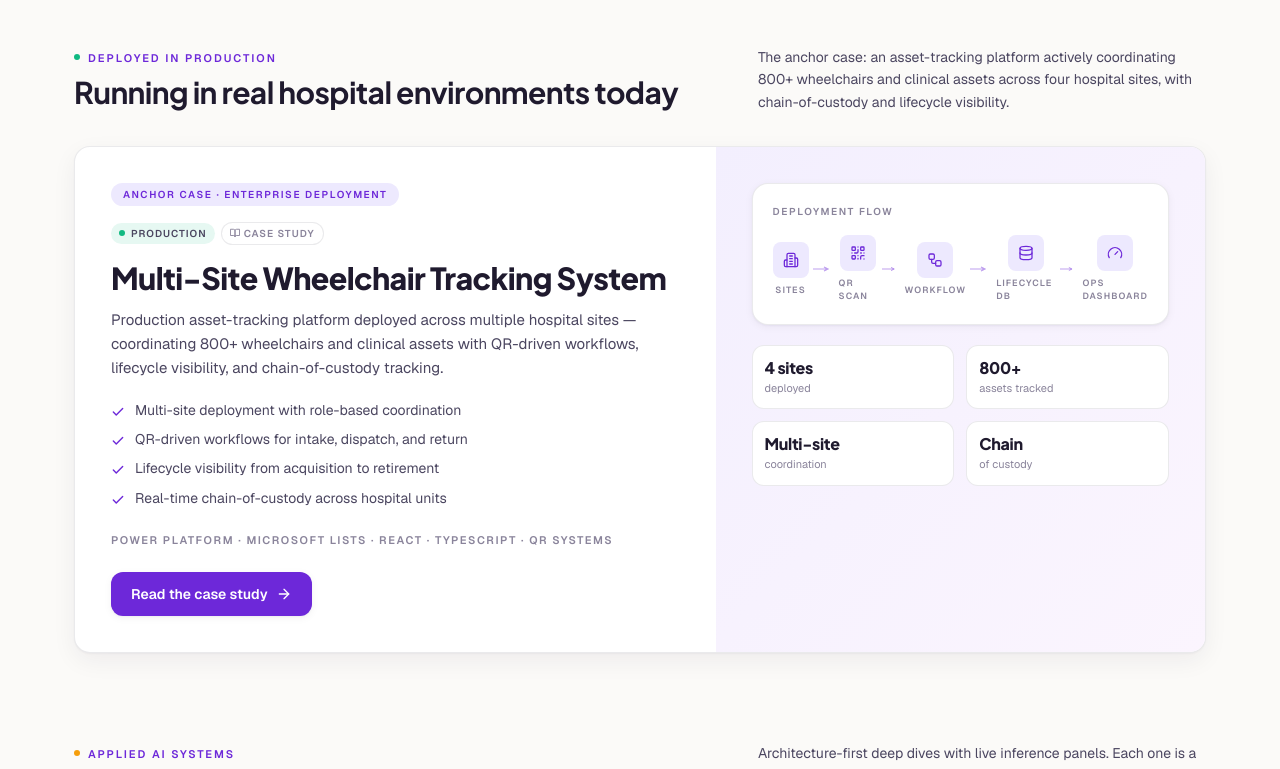
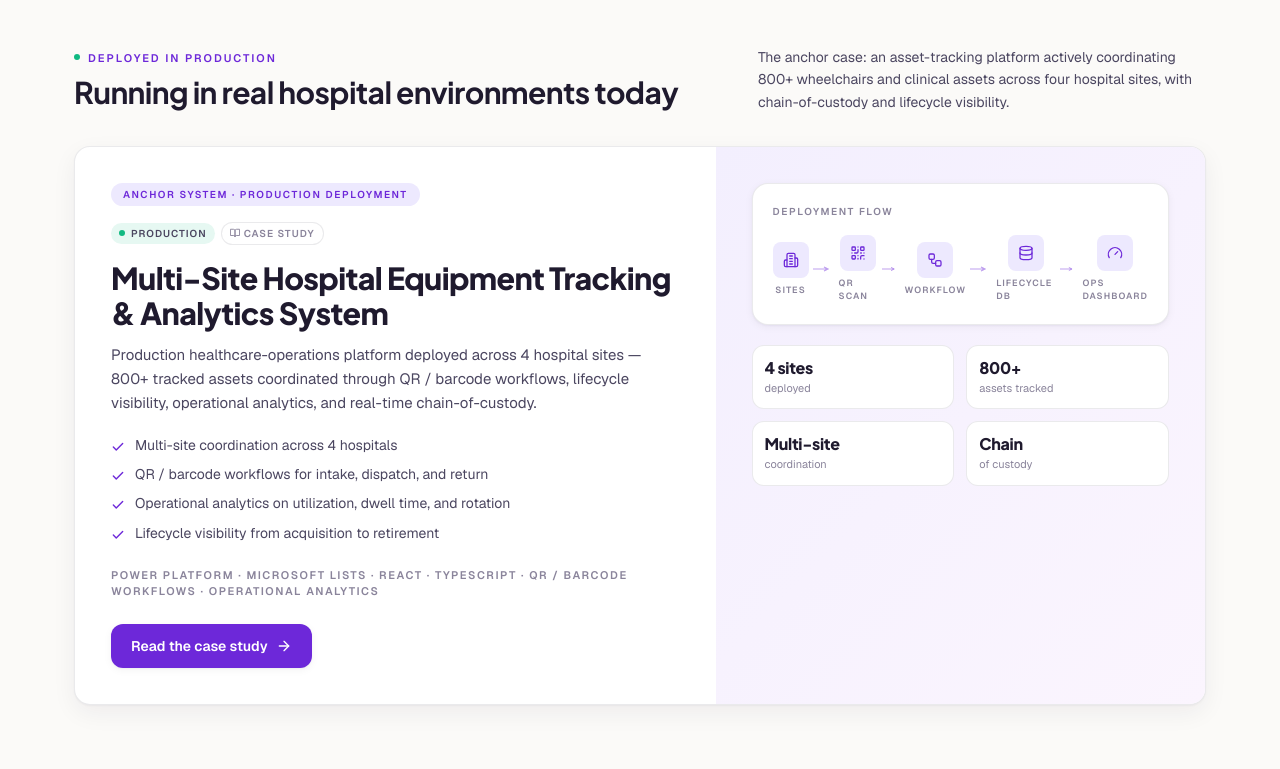
Before and after one commit to lloyd-delacruz/portfolio-website, a Next.js app in the folder frontend/: page /work in a window 1280 px wide. Shown: the part 664-1433 px from the top of the page. Built offline with nearby package versions, Linux system fonts and the light colour scheme.

Commit message:
fix(home): rebrand AnchorCase to Multi-Site Hospital Equipment Tracking & Analytics System

```diff
--- a/frontend/src/components/home/AnchorCase.tsx
+++ b/frontend/src/components/home/AnchorCase.tsx
@@ -23,10 +23,10 @@ const FLOW: FlowNode[] = [
 ]
 
 const BULLETS = [
-  'Multi-site deployment with role-based coordination',
-  'QR-driven workflows for intake, dispatch, and return',
+  'Multi-site coordination across 4 hospitals',
+  'QR / barcode workflows for intake, dispatch, and return',
+  'Operational analytics on utilization, dwell time, and rotation',
   'Lifecycle visibility from acquisition to retirement',
-  'Real-time chain-of-custody across hospital units',
 ]
 
 const STATS = [
@@ -43,7 +43,7 @@ export function AnchorCase() {
         {/* left column — copy */}
         <div className="flex flex-col p-7 lg:p-9">
           <span className="inline-flex w-fit items-center gap-2 rounded-full px-3 py-1 text-[10px] font-semibold uppercase tracking-[0.16em] text-plum" style={{ background: 'var(--plum-soft)' }}>
-            Anchor case · Enterprise deployment
+            Anchor system · Production deployment
           </span>
 
           <div className="mt-4 flex flex-wrap items-center gap-1.5">
@@ -52,13 +52,13 @@ export function AnchorCase() {
           </div>
 
           <h3 className="mt-4 font-display text-2xl font-extrabold leading-[1.15] text-ink sm:text-[1.9rem]">
-            Multi-Site Wheelchair Tracking System
+            Multi-Site Hospital Equipment Tracking & Analytics System
           </h3>
 
           <p className="mt-3 max-w-[58ch] text-[15px] leading-relaxed text-ink-soft">
-            Production asset-tracking platform deployed across multiple hospital sites —
-            coordinating 800+ wheelchairs and clinical assets with QR-driven workflows,
-            lifecycle visibility, and chain-of-custody tracking.
+            Production healthcare-operations platform deployed across 4 hospital sites — 800+ tracked
+            assets coordinated through QR / barcode workflows, lifecycle visibility, operational
+            analytics, and real-time chain-of-custody.
           </p>
 
           <ul className="mt-5 space-y-2.5">
@@ -71,7 +71,7 @@ export function AnchorCase() {
           </ul>
 
           <p className="mt-6 text-[11px] font-semibold uppercase tracking-[0.14em] text-ink-muted">
-            Power Platform · Microsoft Lists · React · TypeScript · QR systems
+            Power Platform · Microsoft Lists · React · TypeScript · QR / barcode workflows · operational analytics
           </p>
 
           <Link
```
